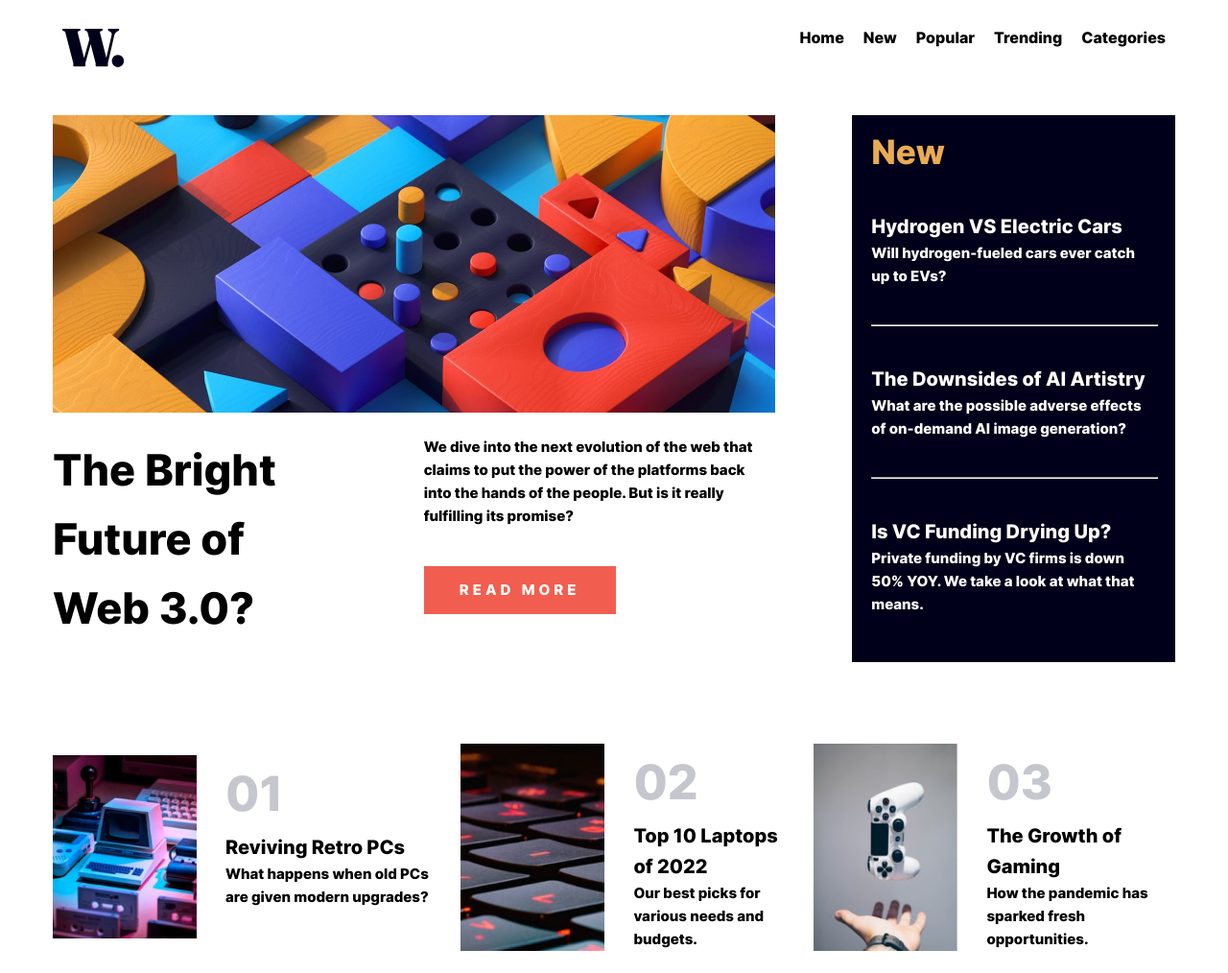
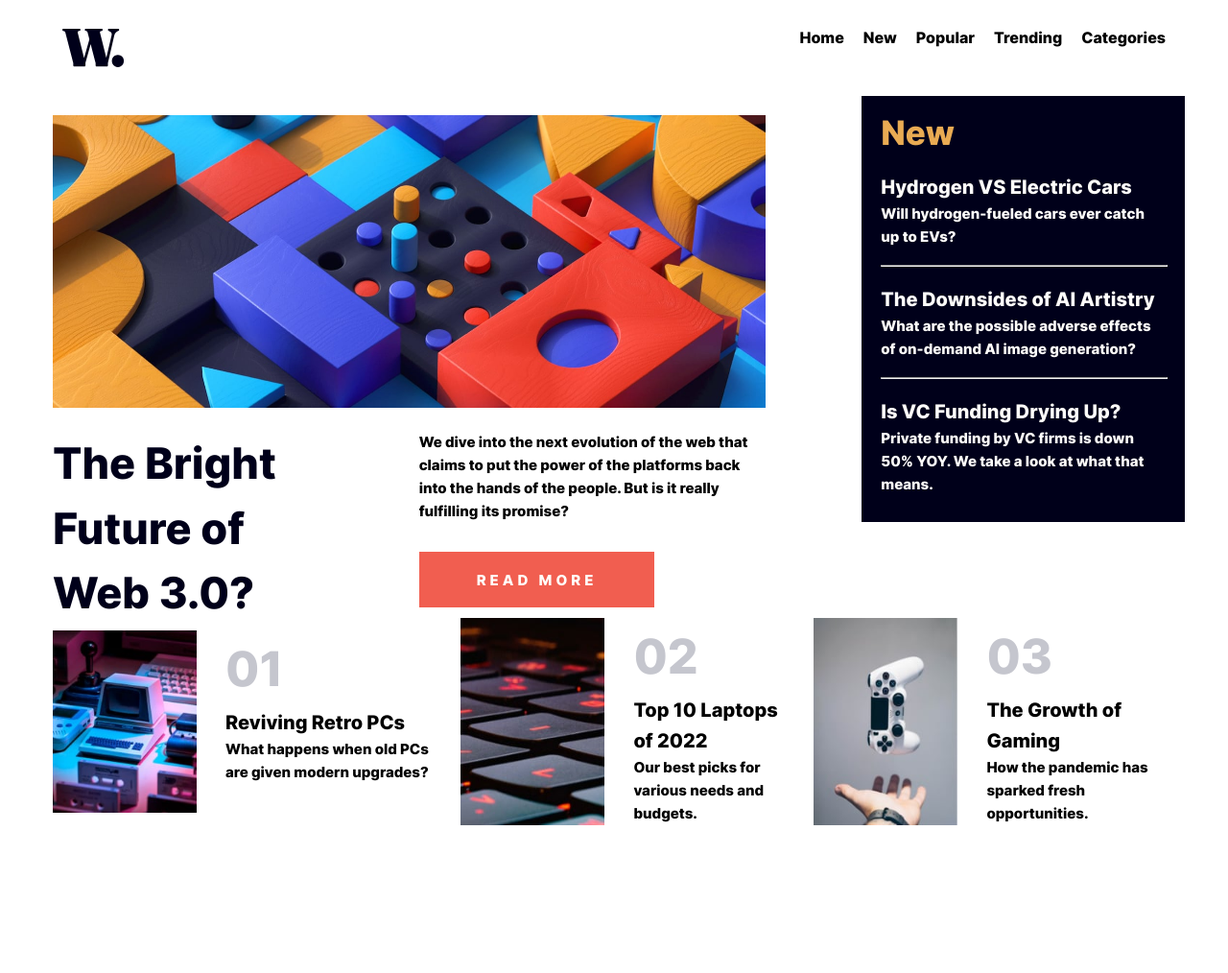
Before and after one commit to sztosiur/news-homepage-main, a plain HTML site: page index.html in a window 1280 px wide. Shown: the whole page at 96% size. After the commit the page ends 880 px from the top, so only its background shows below. Drawn offline with Linux system fonts and the light colour scheme; files whose address does not match are found by name.

Commit message:
Add files via upload

```diff
--- a/index.html
+++ b/index.html
@@ -13,19 +13,20 @@
 
 </head>
 <body>
- <div class="wrapper">
+
       <header>
         <div class="logo"></div>
 
           <div class="navigation">
 
-            <div class="nav-toggle">
+            <nav>
+
+              <button class="nav-toggle">
                 <span class="bar"></span>
                 <span class="bar"></span>
                 <span class="bar"></span>
-            </div>
+              </button>
 
-            <nav>
             <div class="nav-mobile">
               <ul class="nav-bar">
 
@@ -56,7 +57,7 @@
                     <img src="assets/images/image-web-3-desktop.jpg" alt="Color blocks">
                   </picture>
                   <div class="title">
-                    <h1>The Bright Future of Web 3.0?</h1>
+                    <h2 class="main-header">The Bright Future of Web 3.0?</h2>
                   </div>
 
                   <div class="text">
@@ -77,7 +78,7 @@
 
               <article>
 
-                <h3>Hydrogen VS Electric Cars</h3>
+                <a href="#"><h3>Hydrogen VS Electric Cars</h3></a>
 
                 <p>Will hydrogen-fueled cars ever catch up to EVs?</p>
 
@@ -89,7 +90,7 @@
 
               <article>
 
-                <h3>The Downsides of AI Artistry</h3>
+                <a href="#"><h3>The Downsides of AI Artistry</h3></a>
 
                 <p>What are the possible adverse effects of on-demand AI image generation?</p>
 
@@ -101,7 +102,7 @@
 
               <article>
 
-                <h3>Is VC Funding Drying Up?</h3>
+                <a href="#"><h3>Is VC Funding Drying Up?</h3></a>
 
                 <p> Private funding by VC firms is down 50% YOY. We take a look at what that means.</p>
 
@@ -116,9 +117,9 @@
 
                   <div class="section3_text">
 
-                    <h4>01</h4>
+                    <a href="#"><span class="article-number"> 01</span></a>
 
-                    <h3>Reviving Retro PCs</h3>
+                    <a href="#"><h3>Reviving Retro PCs</h3></a>
                     <p>What happens when old PCs are given modern upgrades?</p>
                   </div>
 
@@ -135,8 +136,8 @@
 
                   <div class="section3_text">
 
-                    <h4>02</h4>
-                    <h3>Top 10 Laptops of 2022</h3>
+                    <a href="#"><span class="article-number"> 02</span></a>
+                    <a href="#"><h3>Top 10 Laptops of 2022</h3></a>
                     <p>Our best picks for various needs and budgets.</p>
 
                   </div>
@@ -153,8 +154,8 @@
 
                   <div class="section3_text">
 
-                    <h4>03</h4>
-                    <h3>The Growth of Gaming</h3>
+                    <a href="#"><span class="article-number"> 03</span></a>
+                    <a href="#"><h3>The Growth of Gaming</h3></a>
                     <p>How the pandemic has sparked fresh opportunities.</p>
 
                   </div>
@@ -179,7 +180,7 @@
         Coded by <a href="#">Your Name Here</a>.
       </div>
 
-</div>
+
   <script src="script.js"></script>
 </body>
 </html>
--- a/style.css
+++ b/style.css
@@ -16,7 +16,7 @@
     --neutral-d-gray: hsl(236, 13%, 42%);
     --neutral-vd-gray: hsl(240, 100%, 5%);
     /*FONT TYPHOGRAPY*/
-    font-size:62.5%;
+     font-size:62.5%;
     --ff: 'Inter', sans-serif;
     --fw-r:400;
     --fw-b:700;
@@ -25,6 +25,9 @@
 body{
     line-height: 1.6;
     font-family: var(--ff);
+}
+li{
+    list-style: none
 }
 /*
 TYPHOGRAPHY
@@ -38,9 +41,11 @@ p{
 
     font-size:1.5rem;
 }
-h1{
+.main-header{
     font-size: 4.5rem;
     font-weight: var(--fw-xb);
+    line-height: 1.5;
+    color:var(--neutral-vd-gray);
 }
 h2{
     font-size: 3.5rem;
@@ -51,7 +56,9 @@ h3{
     font-size: 2rem;
     font-weight: var(--fw-b);
 }
-h4{
+
+/*CHANGING THE NUMBER SIZES*/
+.article-number{
     font-size: 5rem;
     font-weight: var(--fw-b);
     color: var(--neutral-l-gray);
@@ -63,11 +70,6 @@ END OF TYPHO
 
 */
 
-/*SITE MAX WIDTH*/
-.wrapper{
-    max-width: 1250px;
-    margin:0 auto;
-}
 
 /*
 HEADER
@@ -78,6 +80,8 @@ header{
     justify-content: flex-end;
     align-items: center;
     position: relative;
+    max-width: 1250px;
+    margin:0 auto;
 
 }
 .logo{
@@ -93,6 +97,7 @@ header{
     width: 4rem;
     height: 4rem;
     position: absolute;
+    margin: 0;
     right: 2rem;
     top:2rem;
     display: none;
@@ -111,7 +116,7 @@ header{
 .nav-bar{
     display: flex;
     gap:2rem;
-    margin-right: 5rem;
+    margin-right: 5em;
 }
 
 .nav-item{
@@ -128,8 +133,9 @@ header{
         display:block;
         position:fixed;
         background-color: rgba(255,255,255, 0.5);
-        padding: 1rem 1rem 0.1rem 1rem;
-        border-radius: 1rem;
+        padding: 0.5em 1em;
+        border-radius: 1em;
+        border:none;
     }
     .nav-toggle.active .bar:nth-child(2){
         opacity:0;
@@ -160,6 +166,7 @@ header{
         justify-content: space-between;
         gap:3rem;
     }
+
     .section3_text{
         display:flex;
         flex-direction: column;
@@ -222,7 +229,10 @@ Container
 */
 .container{
     display:grid;
-    max-height:120vh;
+    max-height:100vh;
+    gap:3em;
+    max-width: 1250px;
+    margin:0 auto;
 }
 img{
     width:100%;
@@ -235,23 +245,22 @@ section{
     display: grid;
     margin: 4rem;
     gap:0rem;
-    max-height: 55rem;
+    /*max-height: 55rem;*/
 
 }
 
 
-button{
+.cta{
     font-family: inherit;
     text-transform: uppercase;
-    width:20rem;
-    height:5rem;
+    padding: 1.3em 4em;
     background-color: var(--primary-col-red);
     border: none;
     font-size: 1.5rem;
     font-weight: var(--fw-b);
     color:var(--neutral-white);
     letter-spacing:0.4rem;
-    margin-top: 4rem;
+    margin:3rem auto;
 }
 
 /*
@@ -262,7 +271,7 @@ SECTION 2
     background-color: var(--neutral-vd-gray);
     color:var(--neutral-white);
     padding: 1rem 2rem 1.5rem 2rem;
-    margin-bottom: 2rem;
+    margin:2rem 3rem;
 }
 .section-2 article{
     margin:1rem 0;
```
